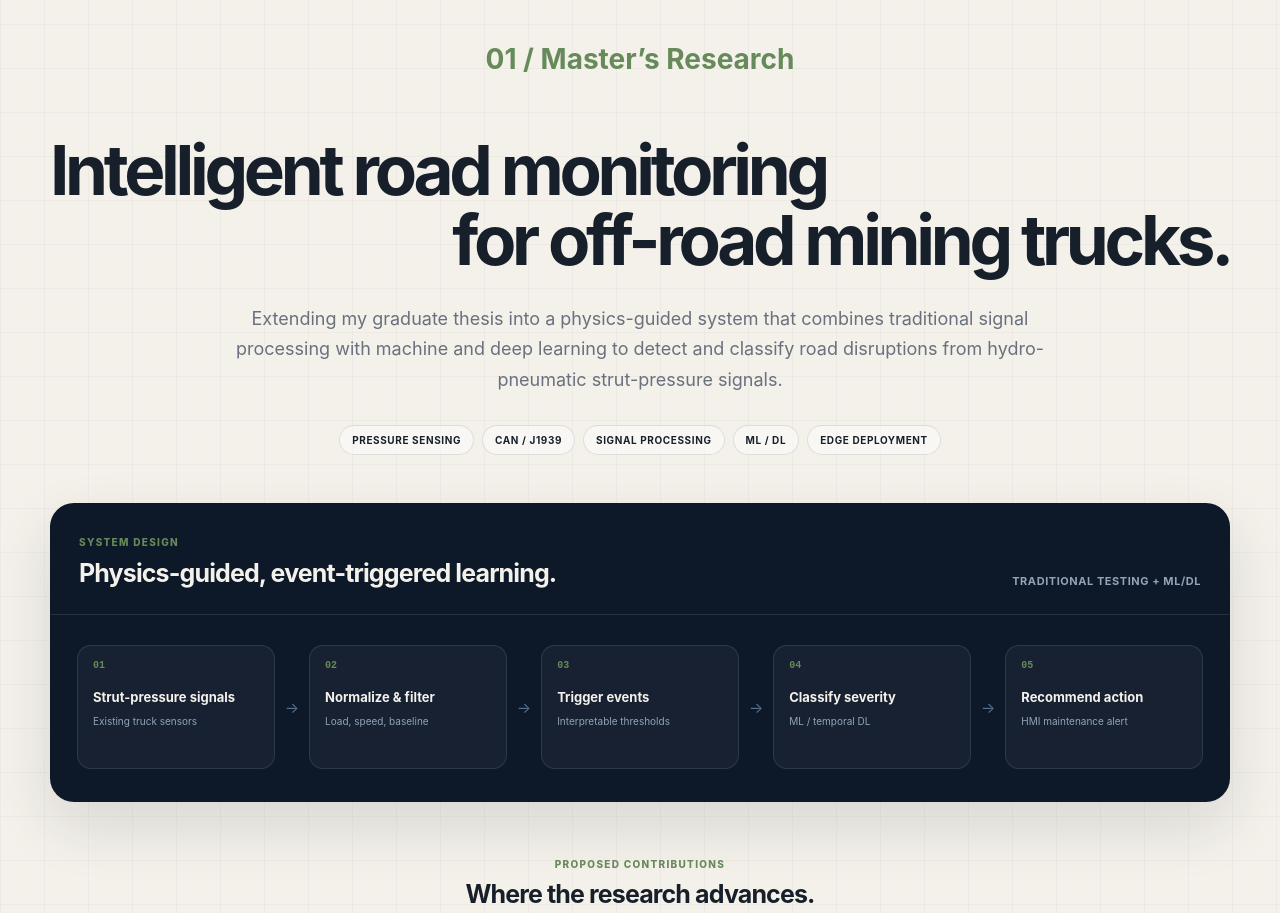
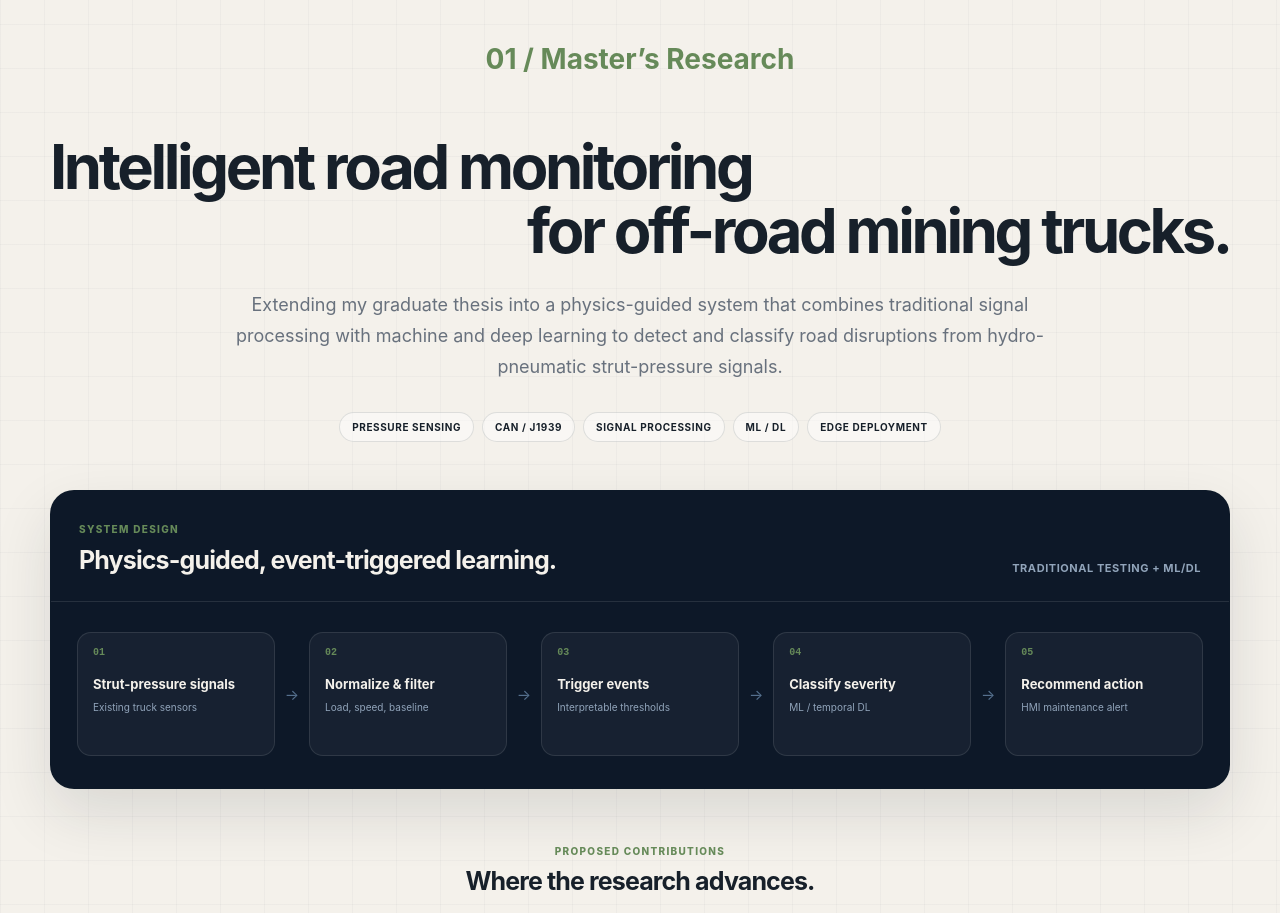
Before and after one commit to jiangjian9803-eng/jiangjian9803-eng.github.io, a Next.js app: page / in a window 1280 px wide. Shown: the part 3540-4453 px from the top of the page. Built offline with nearby package versions, Linux system fonts and the light colour scheme.

Commit message:
Slightly reduce research title size

```diff
--- a/styles.css
+++ b/styles.css
@@ -247,7 +247,7 @@ h1 em { position: relative; margin-top: .08em; color: var(--blue); font-style: n
 .research-heading { max-width: 1550px; margin-inline: auto; text-align: center; }
 .research-section-label { display: block; width: 100%; margin-bottom: 14px; font-size: 28px; letter-spacing: 0; text-align: center; text-transform: none; transform: translateY(-44px); }
 .research-architecture header span, .innovation-heading span { color: #668a59; font-size: 10px; font-weight: 850; letter-spacing: .13em; text-transform: uppercase; }
-.research-heading h2 { margin-top: 15px; font-size: clamp(42px, 5.4vw, 72px); line-height: 1.02; letter-spacing: -.062em; text-align: left; }
+.research-heading h2 { margin-top: 15px; font-size: clamp(38px, 4.8vw, 64px); line-height: 1.04; letter-spacing: -.055em; text-align: left; }
 .research-title-line { display: block; }
 .research-title-line-second { text-align: right; }
 .research-heading > p { max-width: 820px; margin: 28px auto 0; color: var(--muted); font-size: 18px; line-height: 1.7; }
```
